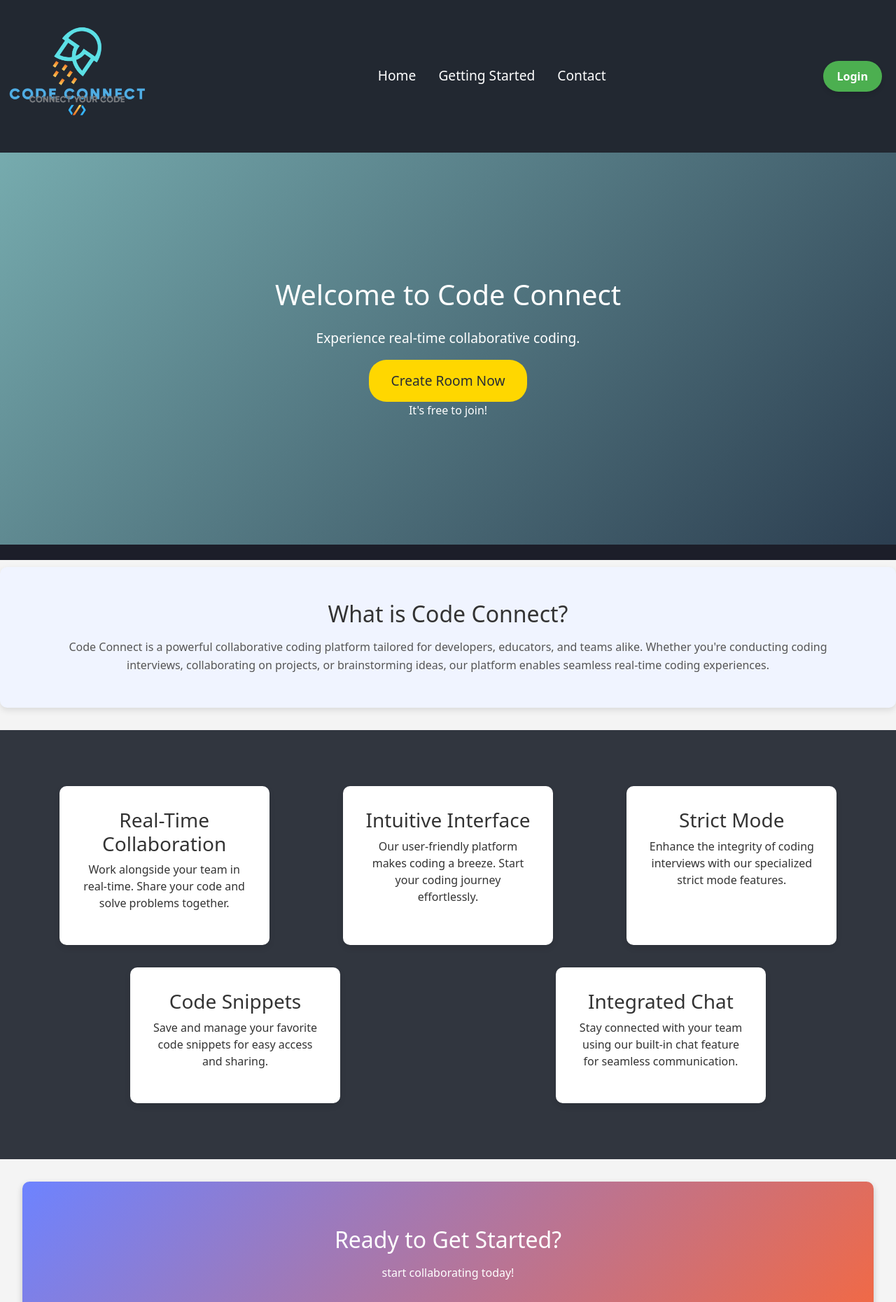
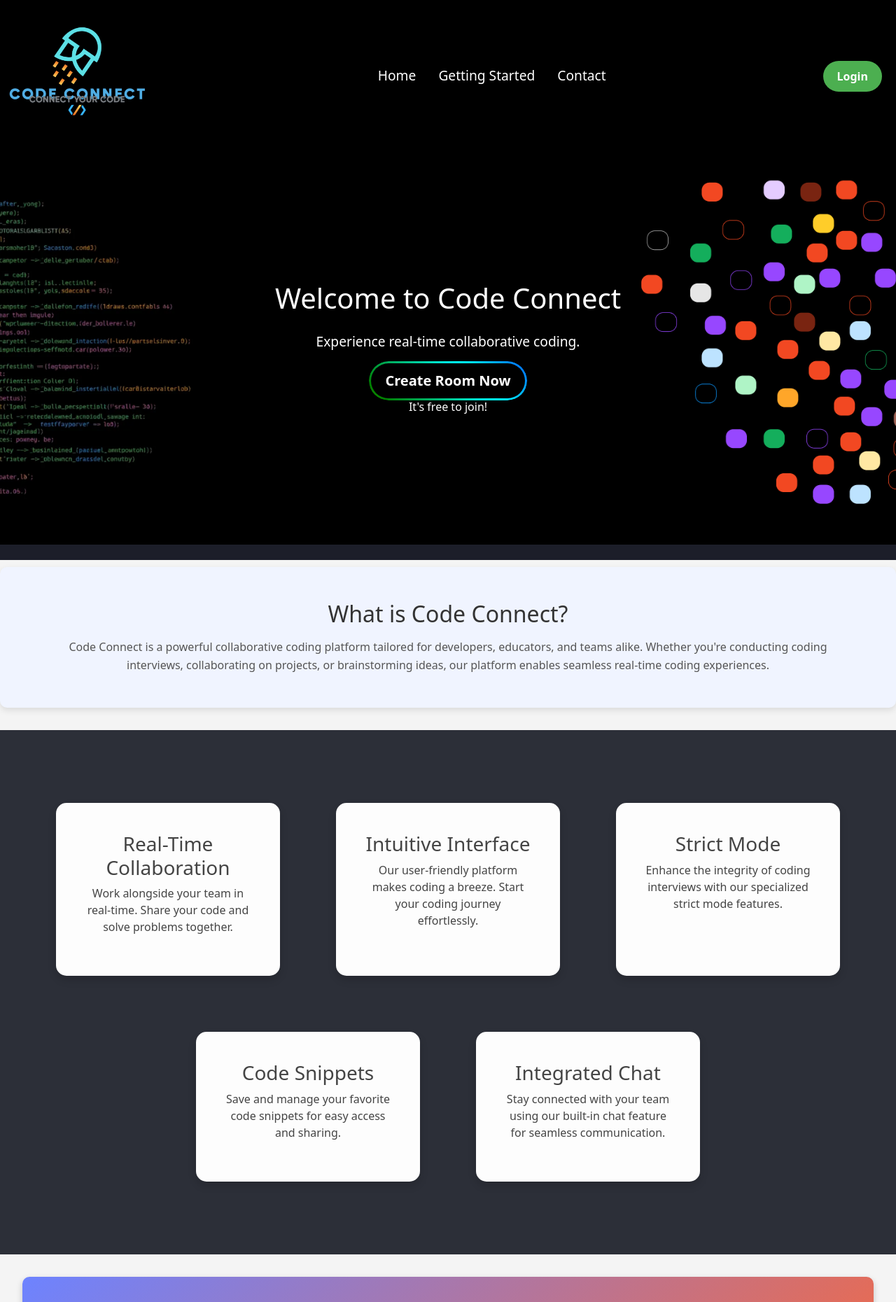
Before and after one commit to vineett09/codeconnect_frontend, a React (Create React App) app: page / in a window 1280 px wide. Shown: the top 1860 px of the page at 70% size. Built offline with nearby package versions, Linux system fonts and the light colour scheme; no server answers.

Commit message:
Update MainHome.css

```diff
--- a/src/styles/MainHome.css
+++ b/src/styles/MainHome.css
@@ -1,13 +1,4 @@
 /* General Styles */
-body, html {
-  margin: 0;
-  padding: 0;
-  font-family: 'Arial', sans-serif;
-  height: 100%;
-  background-color: #f4f4f4;
-}
-
-.logo {/* General Styles */
 body, html {
   margin: 0;
   padding: 0;
@@ -432,377 +423,3 @@ body, html {
     max-width: 100%;
   }
 }
-  width: 80%;
-  max-width: 220px;
-  height: auto;
-  margin: 10px 10px 18px 0;
-}
-
-.main-home-container {
-  display: flex;
-  flex-direction: column;
-  min-height: 100vh;
-  justify-content: space-between;
-  text-align: center;
-}
-
-/* Navbar */
-.navbar {
-  background-color: #222831;
-  padding: 1rem;
-  position: sticky;
-  top: 0;
-  z-index: 100;
-  display: flex;
-  justify-content: space-between;
-  align-items: center;
-}
-
-.nav-menu a {
-  color: white;
-  text-decoration: none;
-  font-size: 1.2rem;
-  position: relative;
-  display: inline-block;
-  padding: 5px 0;
-  transition: color 0.3s ease-in-out;
-}
-
-.nav-menu a::after {
-  content: '';
-  position: absolute;
-  width: 0;
-  height: 2px;
-  bottom: 0;
-  left: 0;
-  background-color: #FC6736;
-  transition: width 0.3s ease-in-out;
-}
-
-.nav-menu a:hover {
-  color: #FC6736;
-}
-
-.nav-menu a:hover::after {
-  width: 100%;
-}
-
-/* Auth Button */
-.auth-button {
-  display: flex;
-  align-items: center;
-  gap: 1rem;
-}
-
-.user-info {
-  display: flex;
-  align-items: center;
-  gap: 1rem;
-}
-
-.user-info span {
-  color: #FC6736;
-  font-size: 1rem;
-}
-
-.dropdown {
-  position: relative;
-  display: inline-block;
-}
-
-.dropbtn {
-  background-color: white;
-  color: #000;
-  padding: 8px;
-  font-size: 8px;
-  border: none;
-  cursor: pointer;
-  border-radius: 5px;
-}
-
-.dropdown-content {
-  display: none;
-  position: absolute;
-  background-color: #C7EEFF;
-  min-width: 160px;
-  box-shadow: 0px 8px 16px rgba(0,0,0,0.2);
-  z-index: 1;
-  right: 0;
-  border-radius: 5px;
-  opacity: 0;
-  transition: opacity 0.3s ease-in-out;
-}
-
-.dropdown-content a,
-.dropdown-content button {
-  color: black;
-  padding: 12px 16px;
-  text-decoration: none;
-  display: block;
-  background: none;
-  border: none;
-  width: 100%;
-  text-align: left;
-  border-radius: 5px;
-}
-
-.dropdown-content a:hover,
-.dropdown-content button:hover {
-  background-color: #0077C0;
-}
-
-.dropdown:hover .dropdown-content {
-  display: block;
-  opacity: 1;
-}
-
-/* CTA Button */
-.cta-button {
-  background-color: #FFD700;
-  color: #282c34;
-  padding: 1rem 2rem;
-  border: none;
-  border-radius: 25px;
-  cursor: pointer;
-  font-size: 1.2rem;
-  transition: background-color 0.3s ease, transform 0.3s ease;
-}
-
-.cta-button:hover {
-  background-color: #FFC300;
-  transform: translateY(-2px);
-}
-
-/* Hero Section */
-.hero-section {
-  display: flex;
-  flex-direction: column;
-  justify-content: center;
-  align-items: center;
-  background: linear-gradient(135deg, #76ABAE, #2C3E50);
-  color: white;
-  height: 70vh;
-  padding: 0 2rem;
-  position: relative;
-}
-
-.hero-title {
-  font-size: 2.5rem;
-}
-
-.hero-subtitle {
-  font-size: 1.2rem;
-  margin: 1rem 0;
-  max-width: 90%;
-}
-
-/* CTA Section */
-.cta-section {
-  background: linear-gradient(135deg, #6D83FF, #FC6736);
-  color: white;
-  padding: 4rem 2rem;
-  text-align: center;
-  border-radius: 10px;
-  box-shadow: 0 4px 10px rgba(0, 0, 0, 0.2);
-  margin: 2rem;
-  transition: transform 0.3s ease;
-}
-
-.cta-section:hover {
-  transform: scale(1.02);
-}
-
-.cta-section h2 {
-  font-size: 2rem;
-  margin-bottom: 1rem;
-}
-
-.cta-section p {
-  font-size: 1rem;
-  margin-bottom: 2rem;
-}
-
-/* Overview Section */
-.overview-section {
-  padding: 3rem 2rem;
-  background-color: #F0F4FF;
-  text-align: center;
-  border-radius: 10px;
-  margin: 2rem 0;
-  box-shadow: 0 4px 10px rgba(0, 0, 0, 0.1);
-}
-
-.overview-section h2 {
-  font-size: 2rem;
-  color: #333;
-  margin-bottom: 1rem;
-}
-
-.overview-section p {
-  font-size: 1rem;
-  color: #555;
-  line-height: 1.6;
-  max-width: 90%;
-  margin: auto;
-}
-
-/* Features Section */
-.features-section {
-  display: flex;
-  flex-wrap: wrap;
-  justify-content: space-around;
-  background-color: #31363F;
-  padding: 4rem 2rem;
-}
-
-.features-container {
-  display: flex;
-  flex-wrap: wrap;
-  justify-content: space-around;
-}
-
-.feature-card {
-  background-color: #ffffff;
-  border-radius: 10px;
-  padding: 2rem;
-  box-shadow: 0 4px 8px rgba(0, 0, 0, 0.1);
-  width: 100%;
-  max-width: 300px;
-  margin: 1rem;
-  transition: transform 0.3s ease;
-  position: relative;
-  overflow: hidden;
-  color: #333;
-}
-
-.feature-card:hover {
-  transform: scale(1.05);
-}
-
-.feature-card::before {
-  content: '';
-  position: absolute;
-  top: 0;
-  left: 0;
-  right: 0;
-  bottom: 0;
-  background: linear-gradient(to bottom, #FC6736, #f4a261);
-  opacity: 0;
-  transition: opacity 0.3s ease;
-  z-index: 0;
-}
-
-.feature-card:hover::before {
-  opacity: 0.8;
-}
-
-.feature-card h2,
-.feature-card p {
-  position: relative;
-  z-index: 1;
-  transition: color 0.3s ease;
-}
-
-.feature-card:hover h2,
-.feature-card:hover p {
-  color: white;
-}
-
-/* Footer */
-.footer {
-  background-color: #222831;
-  color: white;
-  padding: 1rem;
-  text-align: center;
-}
-
-/* Media Queries */
-@media screen and (max-width: 768px) {
-  .hero-title {
-    font-size: 2rem;
-  }
-
-  .hero-subtitle {
-    font-size: 1rem;
-  }
-
-  .cta-section h2 {
-    font-size: 1.8rem;
-  }
-
-  .cta-section p {
-    font-size: 1rem;
-  }
-
-  .overview-section h2 {
-    font-size: 1.8rem;
-  }
-
-  .overview-section p {
-    font-size: 1rem;
-  }
-
-  .feature-card {
-    width: 100%;
-    max-width: 90%;
-    margin: 1rem auto;
-  }
-
-  .nav-menu a {
-    font-size: 1rem;
-  }
-
-  .auth-button .cta-button-up {
-    padding: 8px 16px;
-    font-size: 14px;
-  }
-}
-
-@media screen and (max-width: 480px) {
-  .hero-title {
-    font-size: 1.5rem;
-  }
-
-  .hero-subtitle {
-    font-size: 0.9rem;
-  }
-
-  .cta-section h2 {
-    font-size: 1.5rem;
-  }
-
-  .cta-section p {
-    font-size: 0.9rem;
-  }
-
-  .overview-section h2 {
-    font-size: 1.5rem;
-  }
-
-  .overview-section p {
-    font-size: 0.9rem;
-  }
-
-  .cta-button {
-    padding: 0.8rem 1.5rem;
-    font-size: 1rem;
-  }
-
-  .nav-menu a {
-    font-size: 0.9rem;
-  }
-
-  .auth-button .cta-button-up {
-    padding: 6px 12px;
-    font-size: 12px;
-  }
-
-  .logo {
-    width: 60%;
-  }
-
-  .feature-card {
-    width: 100%;
-    max-width: 100%;
-  }
-}
```
